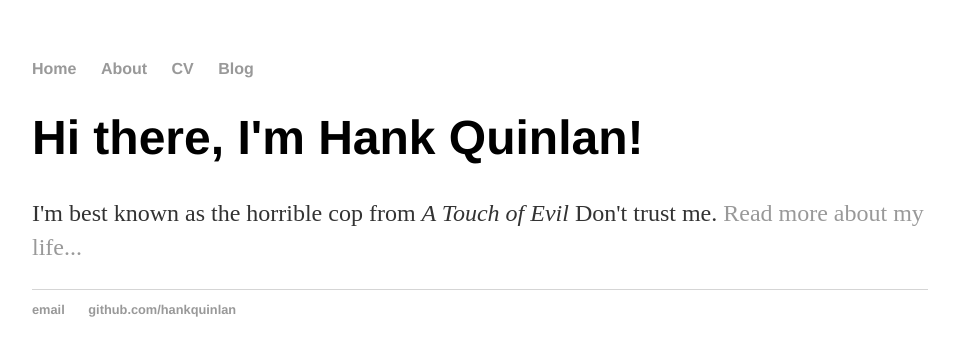
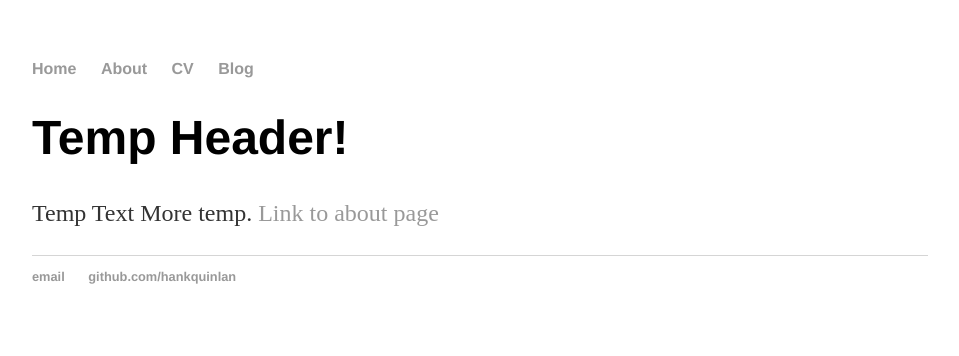
Before and after one commit to hosseinmahmoodian/hossein.mahmoodian.github.io, a Jekyll site: the page built from index.html, in a window 1280 px wide. Shown: the top 356 px of the page, without its empty margins (160-1119 px from the left). Built offline with Jekyll 4.4.1, drawn with Linux system fonts in a browser that asks for light colours.

Commit message:
Update index.html

```diff
--- a/index.html
+++ b/index.html
@@ -1,8 +1,8 @@
 ---
 layout: default
-title: Hank Quinlan, Horrible Cop
+title: Amirhosein Toosi | Personal Page
 ---
 <div class="blurb">
-	<h1>Hi there, I'm Hank Quinlan!</h1>
-	<p>I'm best known as the horrible cop from <em>A Touch of Evil</em> Don't trust me. <a href="/about">Read more about my life...</a></p>
+	<h1>Temp Header!</h1>
+	<p>Temp Text</em> More temp. <a href="/about">Link to about page</a></p>
 </div><!-- /.blurb -->
```
